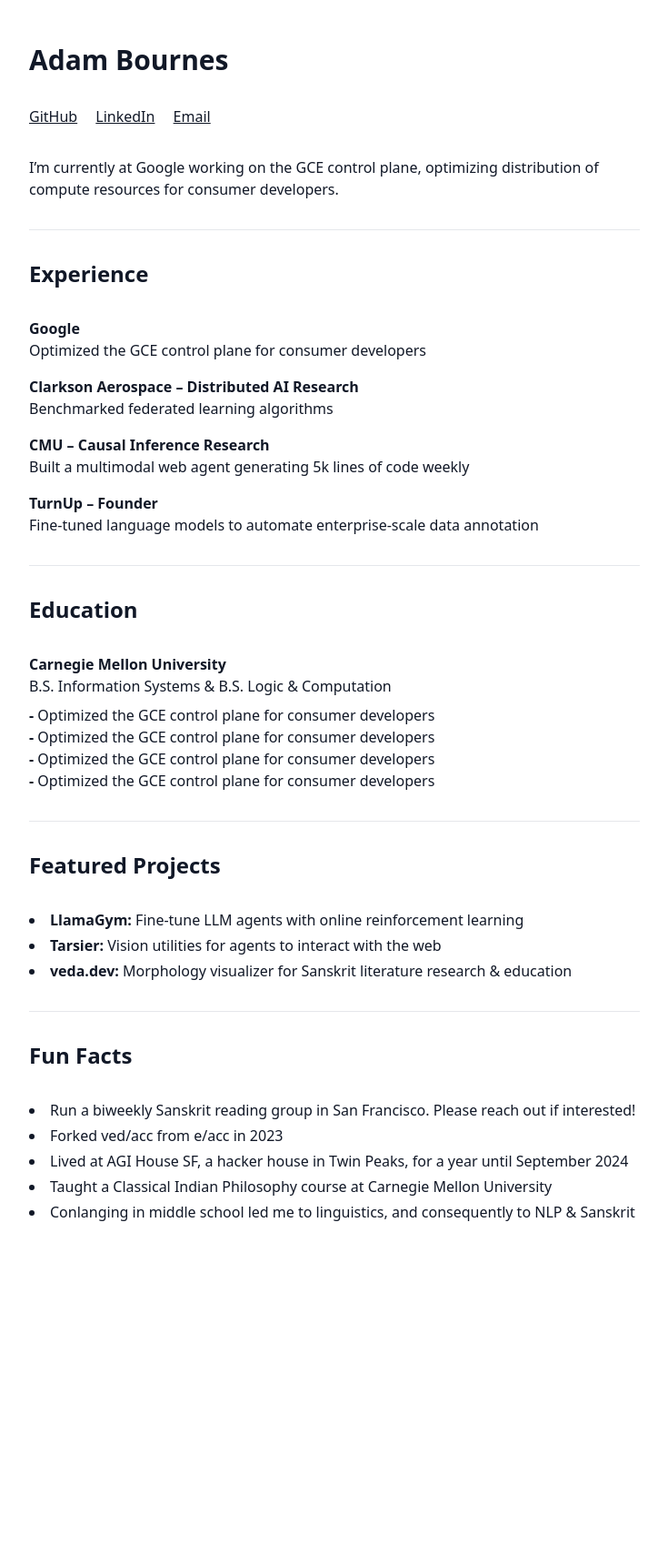
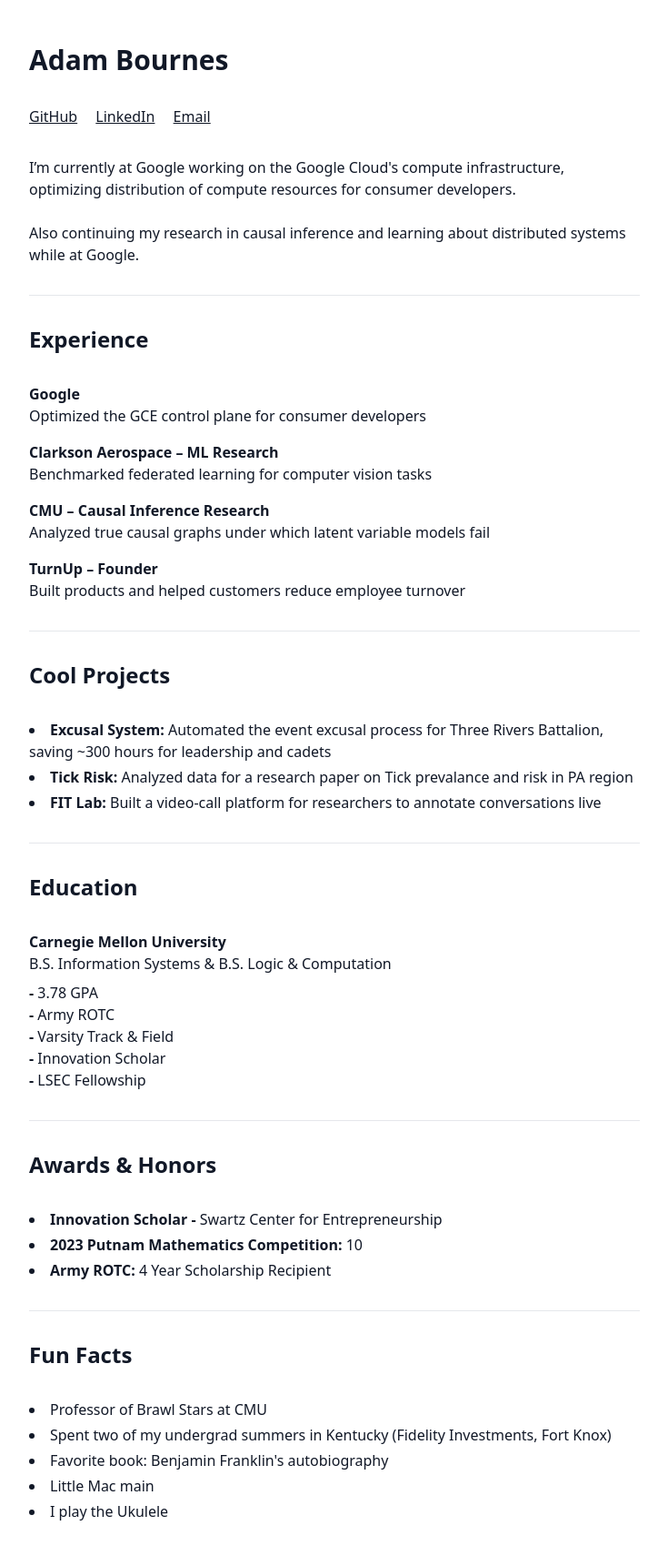
Before and after one commit to adambournes21/adambournes21.github.io, a Jekyll site: the page index.html, which Jekyll copies as it is, in a window 1280 px wide. Shown: the whole page at 91% size, without its empty margins (272-1007 px from the left). Built offline with Jekyll 4.4.1, drawn with Linux system fonts in a browser that asks for light colours; nearby versions of some CDN libraries; before the commit the page ends 1392 px from its top, so only the background shows below that.

Commit message:
final changes for now

```diff
--- a/index.html
+++ b/index.html
@@ -20,8 +20,11 @@
 
     <!-- Intro -->
     <p>
-      I’m currently at Google working on the GCE control plane, optimizing distribution
+      I’m currently at Google working on the Google Cloud's compute infrastructure, optimizing distribution
       of compute resources for consumer developers.
+        <br/>
+        <br/>
+      Also continuing my research in causal inference and learning about distributed systems while at Google.
     </p>
 
     <hr/>
@@ -34,18 +37,28 @@
         <p>Optimized the GCE control plane for consumer developers</p>
       </div>
       <div>
-        <p class="font-bold">Clarkson Aerospace – Distributed AI Research</p>
-        <p>Benchmarked federated learning algorithms</p>
+        <p class="font-bold">Clarkson Aerospace – ML Research</p>
+        <p>Benchmarked federated learning for computer vision tasks</p>
       </div>
       <div>
         <p class="font-bold">CMU – Causal Inference Research</p>
-        <p>Built a multimodal web agent generating 5k lines of code weekly</p>
+        <p>Analyzed true causal graphs under which latent variable models fail</p>
       </div>
       <div>
         <p class="font-bold">TurnUp – Founder</p>
-        <p>Fine-tuned language models to automate enterprise-scale data annotation</p>
+        <p>Built products and helped customers reduce employee turnover</p>
       </div>
     </div>
+
+    <hr/>
+
+    <!-- Cool Projects -->
+    <h2 class="text-2xl font-semibold">Cool Projects</h2>
+    <ul class="list-disc list-inside space-y-1">
+        <li><strong>Excusal System:</strong> Automated the event excusal process for Three Rivers Battalion, saving ~300 hours for leadership and cadets</li>
+        <li><strong>Tick Risk:</strong> Analyzed data for a research paper on Tick prevalance and risk in PA region</li>
+        <li><strong>FIT Lab:</strong> Built a video-call platform for researchers to annotate conversations live</li>
+    </ul>
 
     <hr/>
 
@@ -56,21 +69,22 @@
         <div>
             <p class="font-bold">Carnegie Mellon University</p>
             <p>B.S. Information Systems &amp; B.S. Logic &amp; Computation</p>
-            <p class="mt-2"><strong>-</strong> Optimized the GCE control plane for consumer developers</p>
-            <p><strong>-</strong> Optimized the GCE control plane for consumer developers</p>
-            <p><strong>-</strong> Optimized the GCE control plane for consumer developers</p>
-            <p><strong>-</strong> Optimized the GCE control plane for consumer developers</p>
+            <p class="mt-2"><strong>-</strong> 3.78 GPA</p>
+            <p><strong>-</strong> Army ROTC</p>
+            <p><strong>-</strong> Varsity Track & Field</p>
+            <p><strong>-</strong> Innovation Scholar</p>
+            <p><strong>-</strong> LSEC Fellowship</p>
         </div>
     </div>
 
     <hr/>
 
-    <!-- Featured Projects -->
-    <h2 class="text-2xl font-semibold">Featured Projects</h2>
+    <!-- Awards & Honors -->
+    <h2 class="text-2xl font-semibold">Awards & Honors</h2>
     <ul class="list-disc list-inside space-y-1">
-      <li><strong>LlamaGym:</strong> Fine-tune LLM agents with online reinforcement learning</li>
-      <li><strong>Tarsier:</strong> Vision utilities for agents to interact with the web</li>
-      <li><strong>veda.dev:</strong> Morphology visualizer for Sanskrit literature research &amp; education</li>
+        <li><strong>Innovation Scholar - </strong>Swartz Center for Entrepreneurship</li>
+        <li><strong>2023 Putnam Mathematics Competition: </strong>10</li>
+        <li><strong>Army ROTC: </strong>4 Year Scholarship Recipient</li>
     </ul>
 
     <hr/>
@@ -78,11 +92,11 @@
     <!-- Fun Facts -->
     <h2 class="text-2xl font-semibold">Fun Facts</h2>
     <ul class="list-disc list-inside space-y-1">
-      <li>Run a biweekly Sanskrit reading group in San Francisco. Please reach out if interested!</li>
-      <li>Forked ved/acc from e/acc in 2023</li>
-      <li>Lived at AGI House SF, a hacker house in Twin Peaks, for a year until September 2024</li>
-      <li>Taught a Classical Indian Philosophy course at Carnegie Mellon University</li>
-      <li>Conlanging in middle school led me to linguistics, and consequently to NLP &amp; Sanskrit</li>
+      <li>Professor of Brawl Stars at CMU</li>
+      <li>Spent two of my undergrad summers in Kentucky (Fidelity Investments, Fort Knox)</li>
+      <li>Favorite book: Benjamin Franklin's autobiography</li>
+      <li>Little Mac main</li>
+      <li>I play the Ukulele</li>
     </ul>
 
   </div>
```
